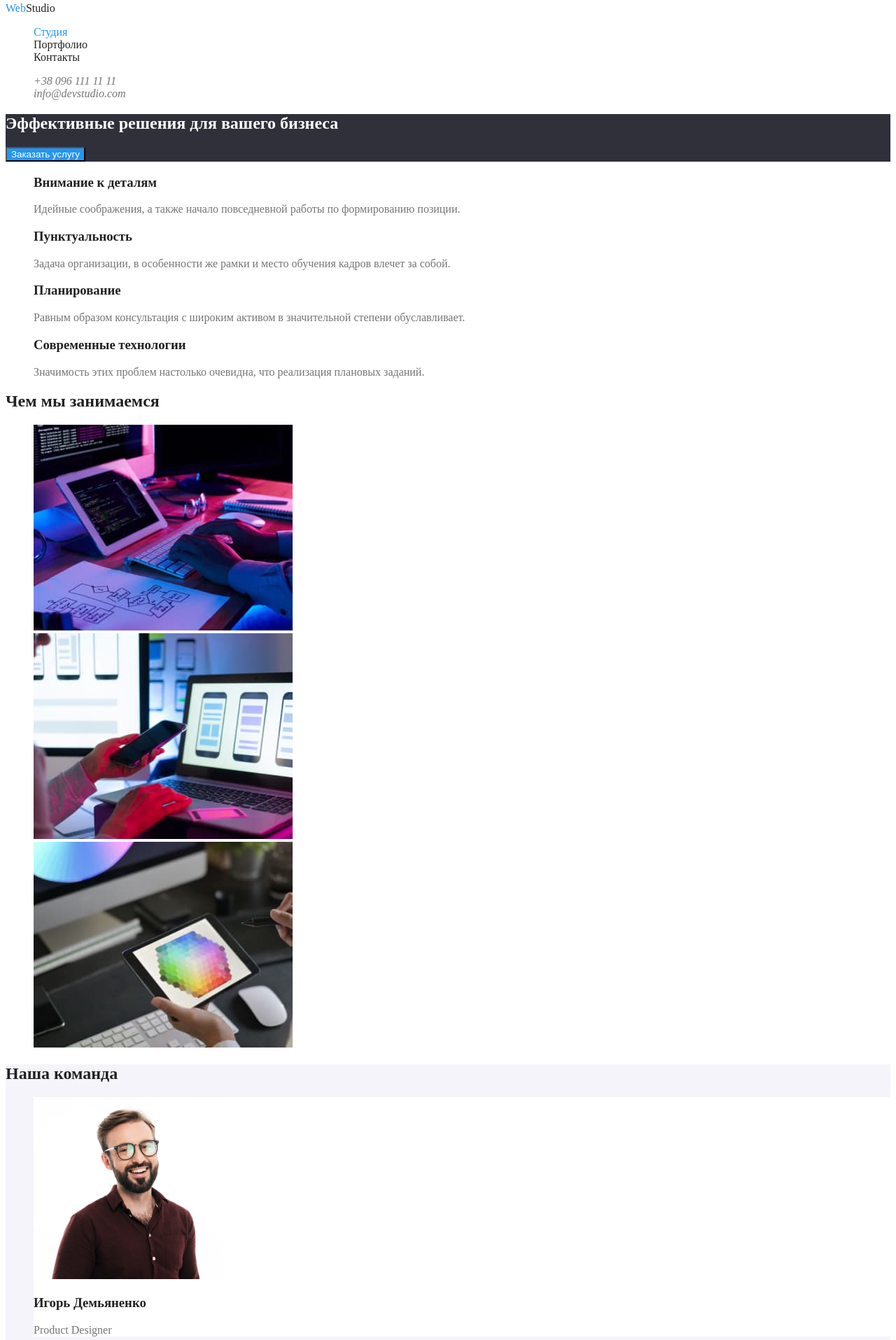
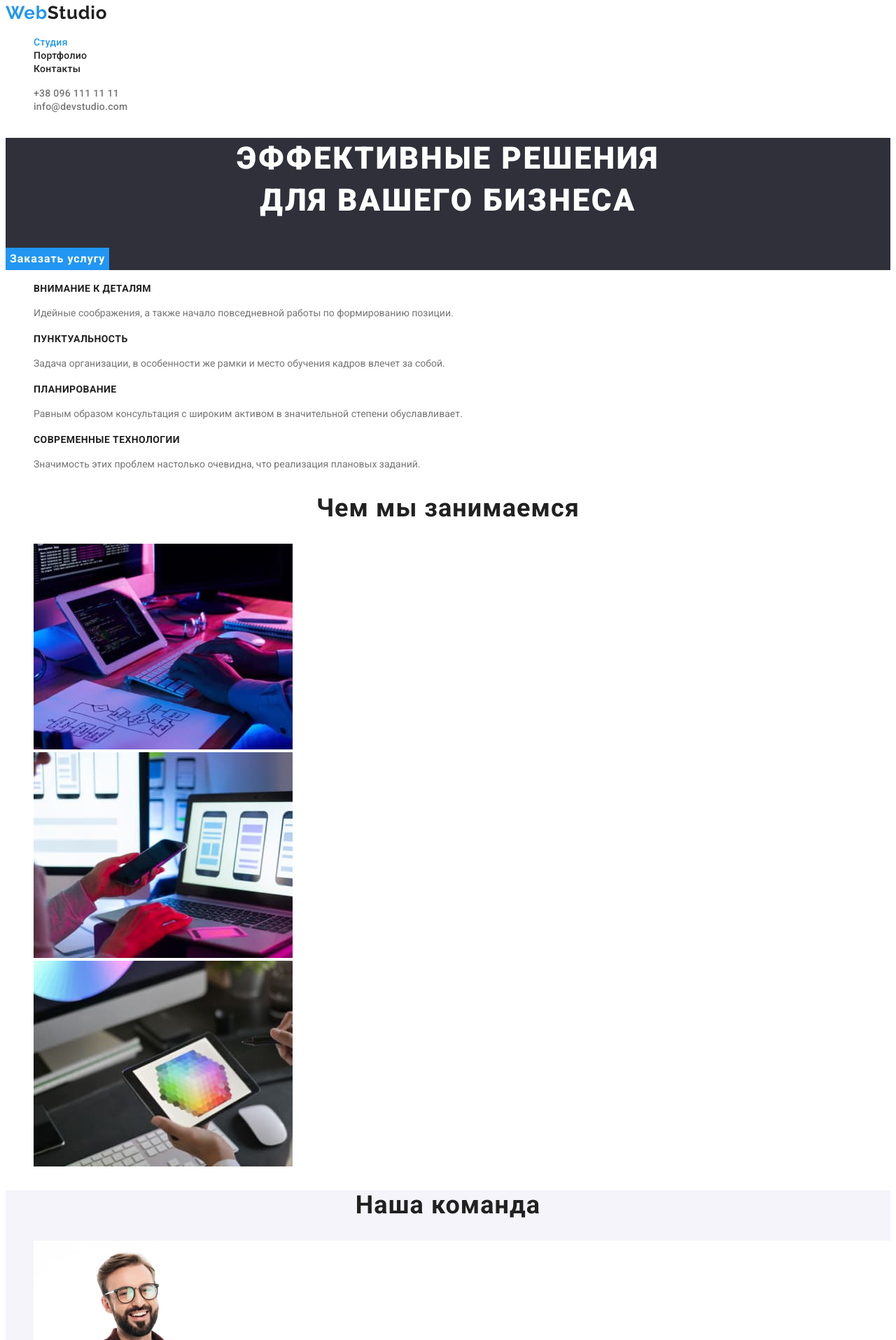
Before and after one commit to ihorchub/goit-markup-hw-02, a plain HTML site: page index.html in a window 1280 px wide. Shown: the part 5-1920 px from the top of the page at 70% size. Drawn offline with Linux system fonts and the light colour scheme.

Commit message:
додає оформлення кольору та тексту

```diff
--- a/css/styles.css
+++ b/css/styles.css
@@ -8,6 +8,7 @@
 /* колір тексту - #757575 */
 /* додатковий колір тексту - #FFFFFF */
 /* колір тексту із прозорістю - rgba(255, 255, 255, 0.6) */
+/* ?Raleway 700, Roboto 400 500 700 900 */
 
 /* css змінні */
 :root {
@@ -20,6 +21,8 @@
 body {
   background-color: var(--base-color);
   color: var(--heading-color);
+
+  font-family: Roboto, sans-serif;
 }
 footer {
   background-color: #2f303a;
@@ -27,6 +30,12 @@ footer {
 
 .logo {
   color: var(--akcent-color);
+
+  font-family: Raleway, sans-serif;
+  font-weight: 700;
+  font-size: 26px;
+  line-height: 1.19;
+  letter-spacing: 0.03em;
 }
 .logo-header {
   color: #212121;
@@ -36,6 +45,11 @@ footer {
 }
 .list-nav a {
   color: var(--heading-color);
+
+  font-weight: 500;
+  font-size: 14px;
+  line-height: 1.14;
+  letter-spacing: 0.02em;
 }
 .list-nav a:hover,
 .list-nav a:focus {
@@ -43,6 +57,12 @@ footer {
 }
 .contacts-header a {
   color: var(--text-color);
+
+  font-style: normal;
+  font-weight: 500;
+  font-size: 14px;
+  line-height: 1.14;
+  letter-spacing: 0.02em;
 }
 .contacts-header a:hover,
 .contacts-header a:focus {
@@ -64,20 +84,32 @@ a.current {
 }
 .hero-title {
   color: var(--base-color);
+
+  font-weight: 900;
+  font-size: 44px;
+  line-height: 1.36;
+  text-align: center;
+  letter-spacing: 0.06em;
+  text-transform: uppercase;
 }
 .hero-button {
   background-color: var(--akcent-color);
   color: var(--base-color);
+  border: none;
+
+  font-family: inherit;
+  font-weight: 700;
+  font-size: 16px;
+  line-height: 1.88;
+  text-align: center;
+  letter-spacing: 0.06em;
 }
 .hero-button:hover,
 .hero-button:focus {
   background-color: #188ce8;
 }
 
-/* =============особенности============= */
-.features-list p {
-  color: var(--text-color);
-}
+/* =============преимущества============= */
 .visually-hidden {
   position: absolute;
   white-space: nowrap;
@@ -90,14 +122,68 @@ a.current {
   clip-path: inset(50%);
   margin: -1px;
 }
+.features-list h3 {
+  font-weight: 700;
+  font-size: 14px;
+  line-height: 1.43;
+  letter-spacing: 0.03em;
+  text-transform: uppercase;
+}
+.features-list p {
+  color: var(--text-color);
+
+  font-weight: 400;
+  font-size: 14px;
+  line-height: 1.71;
+}
+
+/* =============чем мы занимаемся============= */
+.directions h2 {
+  font-weight: 700;
+  font-size: 36px;
+  line-height: 1.17;
+  text-align: center;
+  letter-spacing: 0.03em;
+}
+
+/* =============команда============= */
 .team {
   background-color: #f5f4fa;
 }
-.team p {
-  color: var(--text-color);
+.team h2 {
+  font-weight: 700;
+  font-size: 36px;
+  line-height: 1.17;
+  text-align: center;
+  letter-spacing: 0.03em;
 }
 .team-list li {
   background-color: var(--base-color);
+}
+.team-list h3 {
+  font-weight: 500;
+  font-size: 16px;
+  line-height: 1.19;
+  text-align: center;
+  letter-spacing: 0.03em;
+}
+.team-list p {
+  color: var(--text-color);
+
+  font-weight: 400;
+  font-size: 16px;
+  line-height: 1.19;
+  text-align: center;
+  letter-spacing: 0.03em;
+}
+
+/* =============футер============= */
+.address {
+  font-style: normal;
+  font-weight: 400;
+  font-size: 14px;
+  line-height: 1.71;
+  letter-spacing: 0.03em;
 }
 .address-map {
   color: var(--base-color);
@@ -118,22 +204,41 @@ a.current {
 .address-mail:focus {
   color: var(--akcent-color);
 }
+
+/* =============портфолио============= */
 .filters-btn {
   color: var(--heading-color);
   background-color: #f5f4fa;
   border: none;
+
+  font-family: inherit;
+  font-weight: 500;
+  font-size: 16px;
+  line-height: 1.62;
+  text-align: center;
+  letter-spacing: 0.03em;
 }
 .filters-btn:hover,
 .filters-btn:focus {
   background-color: var(--akcent-color);
   color: var(--base-color);
 }
+.works li {
+  background-color: var(--base-color);
+}
 .works-link h2 {
   color: var(--heading-color);
+
+  font-weight: 700;
+  font-size: 18px;
+  line-height: 2;
+  letter-spacing: 0.06em;
 }
 .works-link p {
   color: var(--text-color);
+
+  font-weight: 400;
+  font-size: 16px;
+  line-height: 1.88;
+  letter-spacing: 0.03em;
 }
-.works li {
-  background-color: var(--base-color);
-}
--- a/index.html
+++ b/index.html
@@ -5,6 +5,12 @@
     <meta http-equiv="X-UA-Compatible" content="IE=edge" />
     <meta name="viewport" content="width=device-width, initial-scale=1.0" />
     <title>WebStudio2.1</title>
+    <link rel="preconnect" href="https://fonts.googleapis.com" />
+    <link rel="preconnect" href="https://fonts.gstatic.com" crossorigin />
+    <link
+      href="https://fonts.googleapis.com/css2?family=Raleway:wght@700&family=Roboto:wght@400;500;700;900&display=swap"
+      rel="stylesheet"
+    />
     <link rel="stylesheet" href="./css/styles.css" />
   </head>
 
@@ -27,7 +33,10 @@
     </header>
     <main>
       <section class="hero">
-        <h1 class="hero-title">Эффективные решения для вашего бизнеса</h1>
+        <h1 class="hero-title">
+          Эффективные решения <br />
+          для вашего бизнеса
+        </h1>
         <button type="button" class="hero-button">Заказать услугу</button>
       </section>
       <section class="features">
```
Also changed, not shown: portfolio.html (+6 -1 lines).
